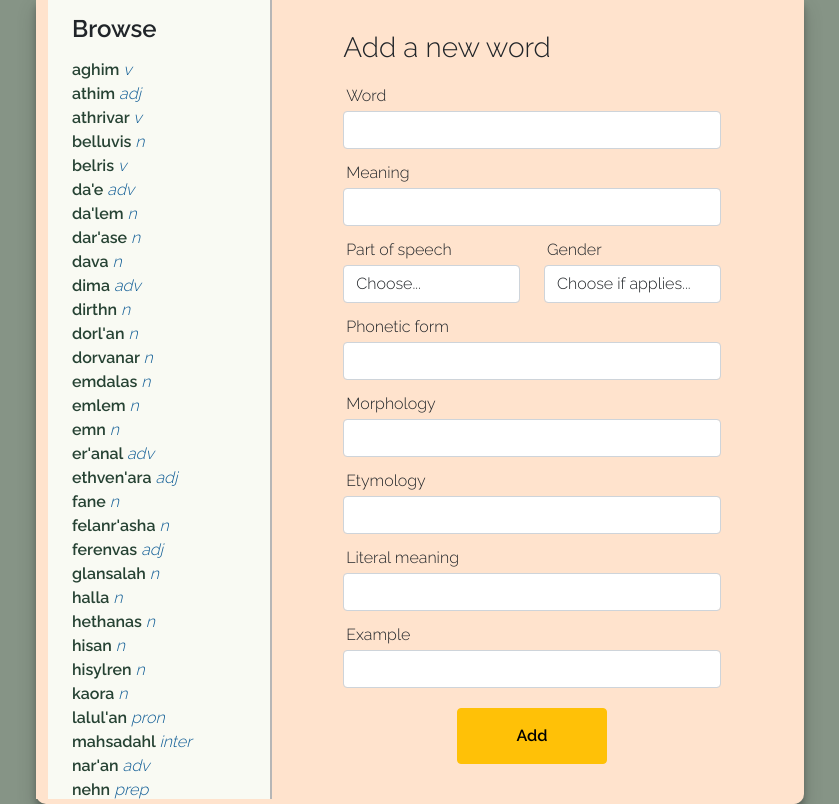
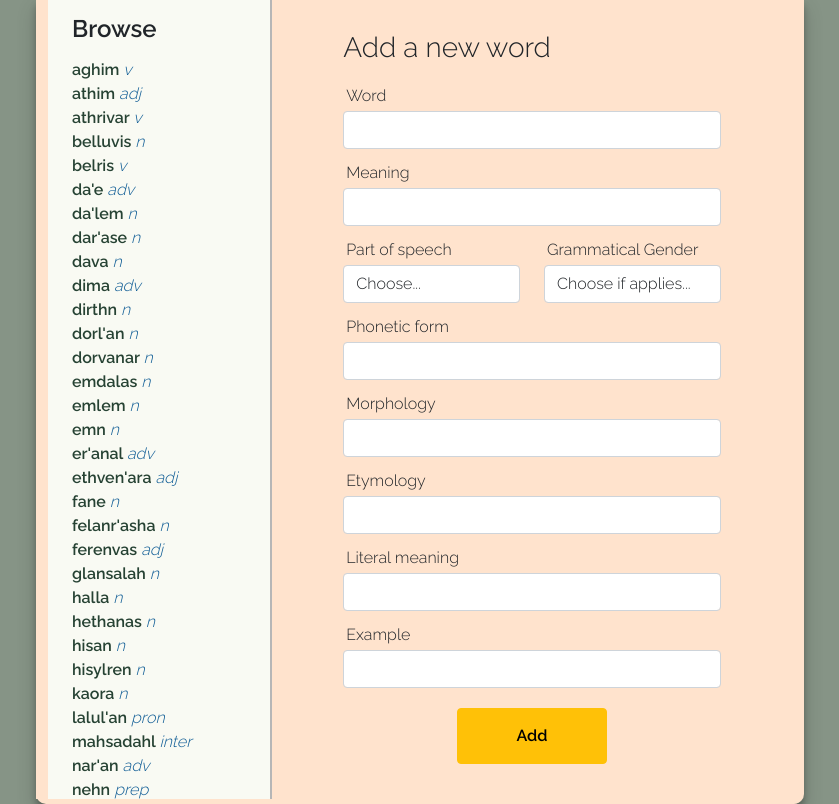
Before and after one commit to nicakay/Conwords-App, a Flask app: page /addword in a window 1280 px wide. Shown: the part 133-937 px from the top of the page, without its empty margins (220-1059 px from the left). Run offline with Flask 2, Linux system fonts and the light colour scheme; a user stored in the database is signed in; data comes from the database, SQL or seed files in the repository; some libraries are stand-ins or nearby versions.

Commit message:
27/03/23

```diff
--- a/templates/addword.html
+++ b/templates/addword.html
@@ -42,7 +42,7 @@ Add Word
                             </select>
                         </div>
                         <div class="form-group col-md-6">
-                            <label for="inputGender">Gender</label>
+                            <label for="inputGender">Grammatical Gender</label>
                             <select id="inputGender" name="inputGender" class="form-control">
                                 <option value="none" selected>Choose if applies...</option>
                                 {% for gender in gram_gender_list %}
```
Also changed, not shown: README.md.
